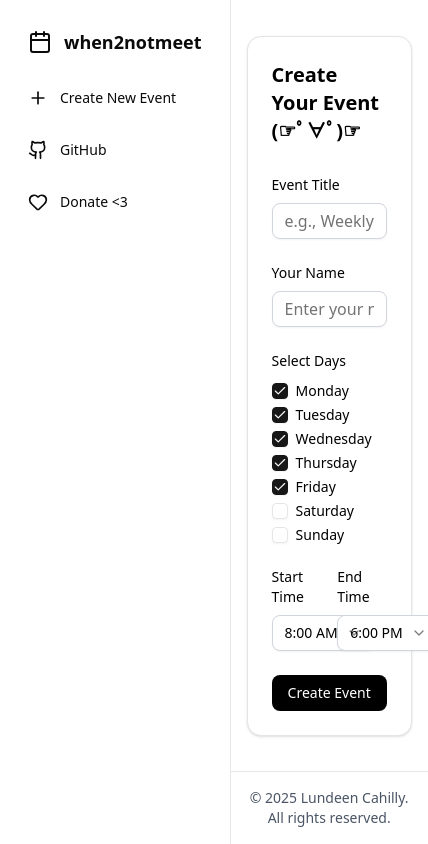
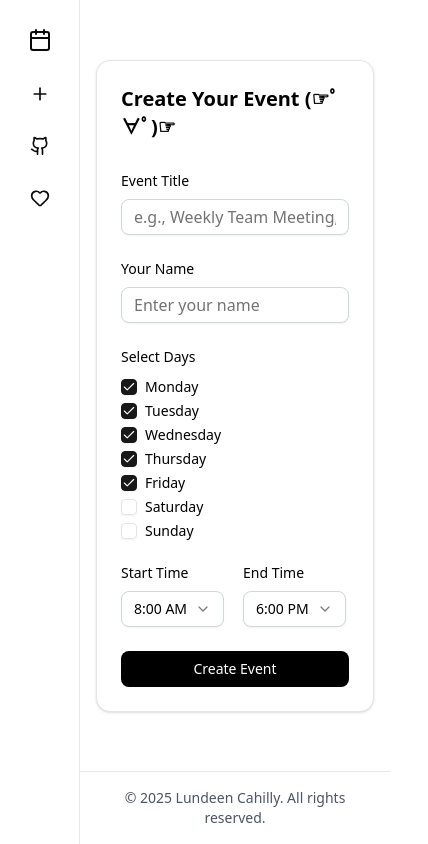
Before and after one commit to lundeen06/when2notmeet, a Next.js app: page / in a window 390 px wide. Shown: the whole page, 428 px wide, since content can reach past the window. Built offline with nearby package versions, Linux system fonts and the light colour scheme.

Commit message:
Make navbar collapse auto

```diff
--- a/src/app/layout.tsx
+++ b/src/app/layout.tsx
@@ -1,7 +1,7 @@
 import type { Metadata } from "next";
 import { Geist, Geist_Mono } from "next/font/google";
 import "./globals.css";
-import { Sidebar } from "@/components/sidebar";
+import { ResponsiveNavigation } from "@/components/responsive-navigation";
 import { Footer } from "@/components/footer";
 
 const geistSans = Geist({
@@ -31,7 +31,7 @@ export default function RootLayout({
         suppressHydrationWarning={true}
       >
           <div className="flex h-screen">
-            <Sidebar />
+            <ResponsiveNavigation />
             <div className="flex-1 flex flex-col">
               <main className="flex-1 overflow-auto">
                 {children}
--- /dev/null
+++ b/src/components/responsive-navigation.tsx
@@ -0,0 +1,136 @@
+'use client'
+
+import { useState, useEffect } from 'react'
+import { Github, Heart, Plus, Calendar } from "lucide-react"
+
+export function ResponsiveNavigation() {
+  const [isCollapsed, setIsCollapsed] = useState(false)
+  const [width, setWidth] = useState(256)
+  const [isDragging, setIsDragging] = useState(false)
+
+  // Auto-collapse on smaller screens
+  useEffect(() => {
+    const handleResize = () => {
+      if (window.innerWidth < 1024) { // lg breakpoint
+        setIsCollapsed(true)
+        setWidth(80) // Collapsed width
+      } else if (window.innerWidth >= 1024 && isCollapsed && width <= 80) {
+        setIsCollapsed(false)
+        setWidth(256) // Expanded width
+      }
+    }
+
+    // Set initial state
+    handleResize()
+
+    window.addEventListener('resize', handleResize)
+    return () => window.removeEventListener('resize', handleResize)
+  }, [isCollapsed, width])
+
+  const sidebarItems = [
+    {
+      icon: Calendar,
+      label: "when2notmeet",
+      href: "/",
+      isTitle: true
+    },
+    {
+      icon: Plus,
+      label: "Create New Event",
+      href: "/",
+      isTitle: false
+    },
+    {
+      icon: Github,
+      label: "GitHub",
+      href: "https://github.com/lundeen06/when2notmeet",
+      isTitle: false,
+      external: true
+    },
+    {
+      icon: Heart,
+      label: "Donate <3",
+      href: "/donate/",
+      isTitle: false
+    }
+  ]
+
+  return (
+    <div
+      className={`bg-white border-r border-gray-200 h-screen flex flex-col relative ${
+        isDragging ? '' : 'transition-all duration-300'
+      }`}
+      style={{ width }}
+    >
+      {/* Resize handle */}
+      <div
+        className="absolute right-0 top-0 h-full w-1 cursor-col-resize hover:bg-gray-100 transition-colors z-10 flex items-center justify-center group"
+        onMouseDown={(e) => {
+          e.preventDefault()
+          setIsDragging(true)
+          const startX = e.clientX
+          const startWidth = width
+
+          const handleMouseMove = (e: MouseEvent) => {
+            e.preventDefault()
+            const newWidth = Math.max(80, Math.min(400, startWidth + (e.clientX - startX)))
+            setWidth(newWidth)
+            setIsCollapsed(newWidth < 210)
+          }
+
+          const handleMouseUp = (e: MouseEvent) => {
+            e.preventDefault()
+            setIsDragging(false)
+            document.removeEventListener('mousemove', handleMouseMove)
+            document.removeEventListener('mouseup', handleMouseUp)
+            document.body.style.cursor = 'default'
+            document.body.style.userSelect = 'auto'
+          }
+
+          document.body.style.cursor = 'col-resize'
+          document.body.style.userSelect = 'none'
+          document.addEventListener('mousemove', handleMouseMove)
+          document.addEventListener('mouseup', handleMouseUp)
+        }}
+      >
+      </div>
+
+      {/* Sidebar content */}
+      <div className="flex-1 p-4 space-y-2">
+        {sidebarItems.map((item, index) => {
+          const Icon = item.icon
+
+          if (item.external) {
+            return (
+              <a
+                key={index}
+                href={item.href}
+                target="_blank"
+                rel="noopener noreferrer"
+                className={`flex items-center gap-3 p-3 rounded-lg hover:bg-gray-100 transition-colors cursor-pointer ${
+                  isCollapsed ? 'justify-center' : ''
+                } ${item.isTitle ? 'font-bold text-lg' : 'text-sm'}`}
+              >
+                <Icon className={`${item.isTitle ? 'h-6 w-6' : 'h-5 w-5'} flex-shrink-0`} />
+                {!isCollapsed && <span>{item.label}</span>}
+              </a>
+            )
+          }
+
+          return (
+            <a
+              key={index}
+              href={item.href}
+              className={`flex items-center gap-3 p-3 rounded-lg hover:bg-gray-100 transition-colors cursor-pointer ${
+                isCollapsed ? 'justify-center' : ''
+              } ${item.isTitle ? 'font-bold text-lg' : 'text-sm'}`}
+            >
+              <Icon className={`${item.isTitle ? 'h-6 w-6' : 'h-5 w-5'} flex-shrink-0`} />
+              {!isCollapsed && <span>{item.label}</span>}
+            </a>
+          )
+        })}
+      </div>
+    </div>
+  )
+}
```
